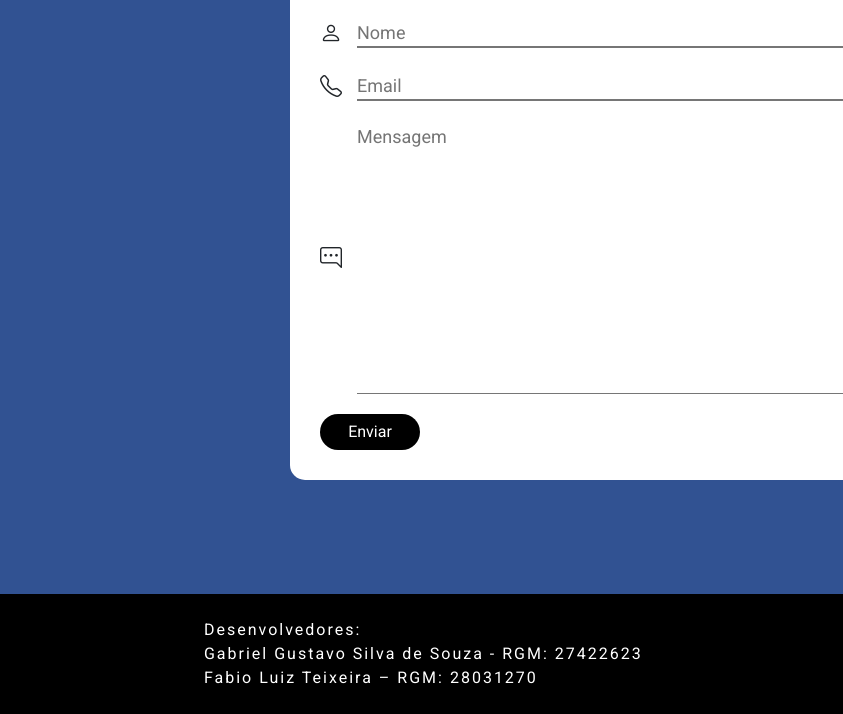
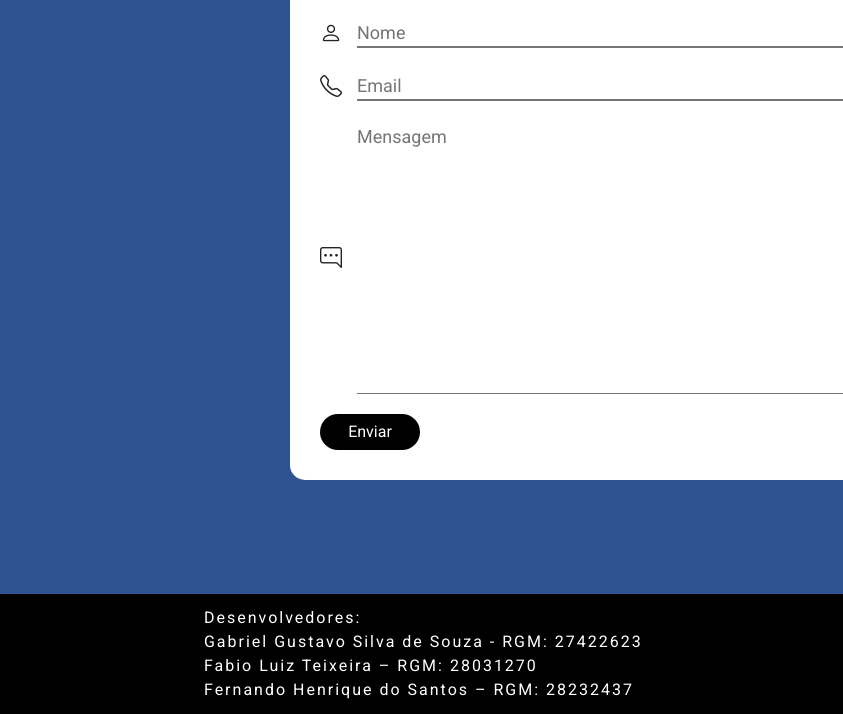
Before and after one commit to Gustabriel/supermercadoa, a plain HTML site: page index.html in a window 1280 px wide. Shown: the part 8530-9244 px from the top of the page, 0-843 px from the left. Drawn offline with nearby package versions, Linux system fonts and the light colour scheme.

Commit message:
Update index.html

```diff
--- a/index.html
+++ b/index.html
@@ -2066,6 +2066,7 @@
         <p>Desenvolvedores:</p>
         <p>Gabriel Gustavo Silva de Souza - RGM: 27422623</p>
         <p>Fabio Luiz Teixeira            – RGM: 28031270</p>
+        <p>Fernando Henrique do Santos    – RGM: 28232437</p>
       </section>
       <section class="social">
         <p>Siga a gente nas redes sociais:</p>
```
